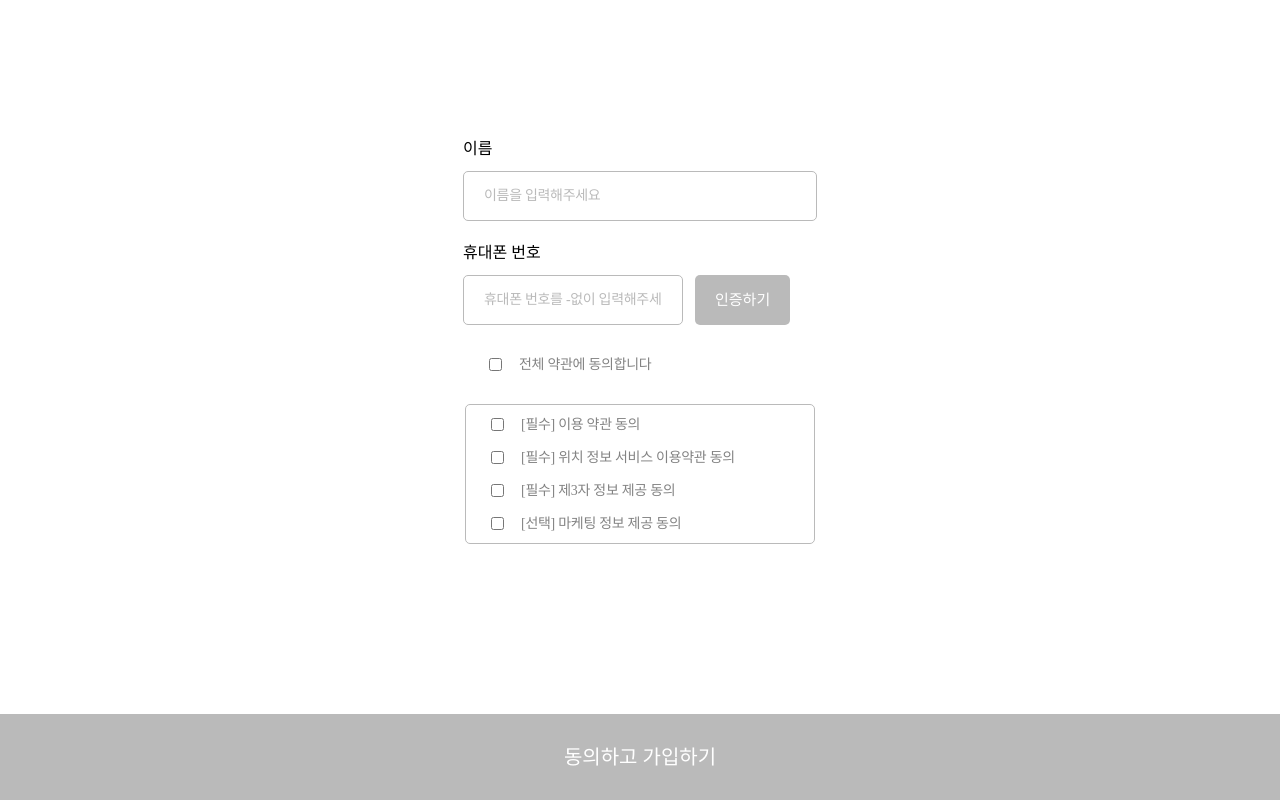
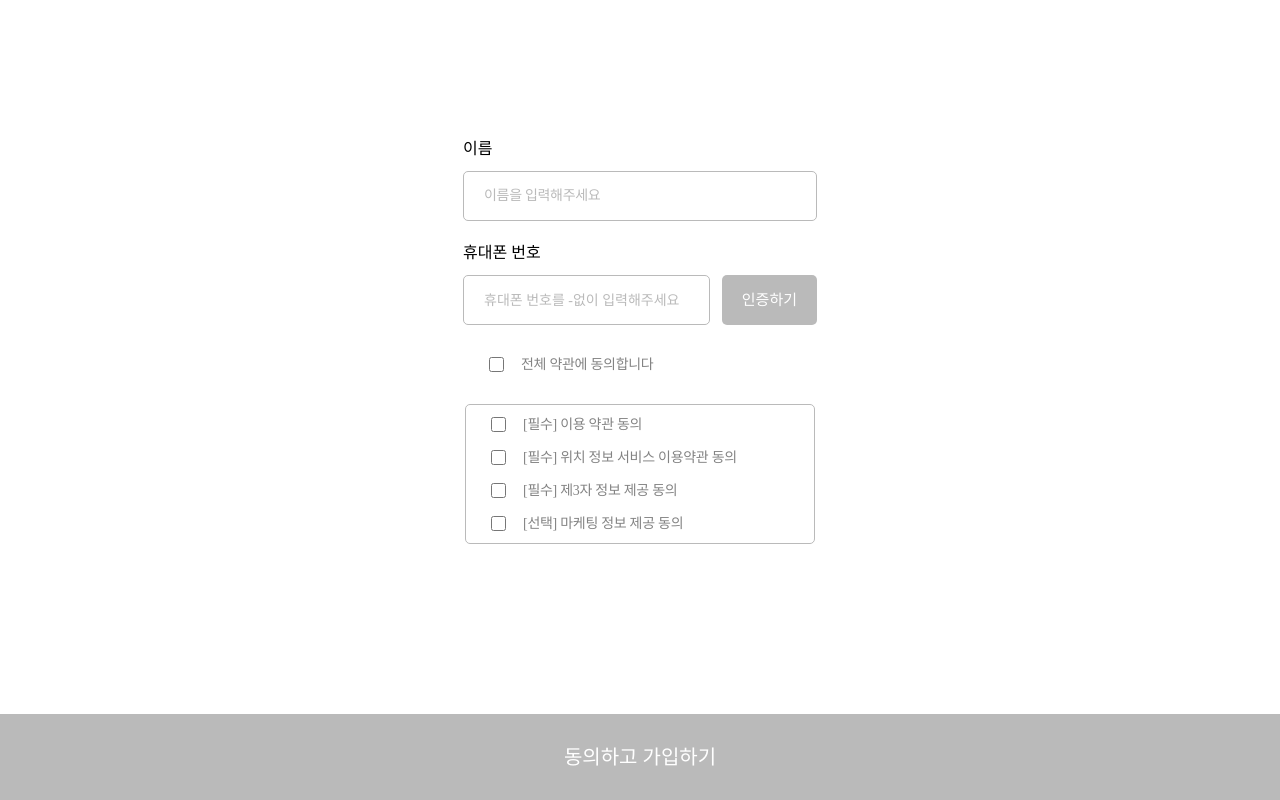
Before and after one commit to Whatdoyumin/fitpass-web, a React (Vite) app: page /signup/step2 in a window 1280 px wide. Built offline with nearby package versions, Linux system fonts and the light colour scheme; a web font is replaced by a local one.

Commit message:
style : 입력창 스타일 변경

```diff
--- a/src/pages/Signup/SignupStep2.tsx
+++ b/src/pages/Signup/SignupStep2.tsx
@@ -118,13 +118,29 @@ function SignupStep2() {
           휴대폰 번호
         </label>
         <div className="flex items-center gap-[12px]">
-          <InputField
-            type="text"
-            placeholder="휴대폰 번호를 -없이 입력해주세요"
-            value={phoneNumber}
-            onChange={(e) => setPhoneNumber(e.target.value)}
-            hasError={!validatePhoneNumber() && phoneNumber !== ""}
-          />
+          {/* 휴대폰 입력창 */}
+          <div
+            className="
+              flex
+              items-center
+              h-[50px]
+              px-[20px]
+              border
+              border-gray-400
+              rounded-[5px]
+              flex-1
+              gap-[20px]
+              relative
+            "
+          >
+            <input
+              type="text"
+              placeholder="휴대폰 번호를 -없이 입력해주세요"
+              value={phoneNumber}
+              onChange={(e) => setPhoneNumber(e.target.value)}
+              className="w-full outline-none text-[14px] font-medium placeholder-gray-400"
+            />
+          </div>
           <button
             onClick={handleSendCode}
             disabled={!validatePhoneNumber()}
@@ -209,6 +225,7 @@ function SignupStep2() {
           type="checkbox"
           checked={agreements.all}
           onChange={handleAllAgreement}
+            className="w-[15px] h-[15px]"
         />
         <span className="text-[14px] text-gray-500 font-medium leading-[19px] tracking-[-0.28px]">
           전체 약관에 동의합니다
@@ -241,6 +258,7 @@ function SignupStep2() {
             type="checkbox"
             checked={agreements.terms}
             onChange={() => handleAgreementChange("terms")}
+            className="w-[15px] h-[15px]"
           />
           [필수] 이용 약관 동의
         </label>
@@ -249,6 +267,7 @@ function SignupStep2() {
             type="checkbox"
             checked={agreements.location}
             onChange={() => handleAgreementChange("location")}
+            className="w-[15px] h-[15px]"
           />
           [필수] 위치 정보 서비스 이용약관 동의
         </label>
@@ -257,6 +276,7 @@ function SignupStep2() {
             type="checkbox"
             checked={agreements.thirdParty}
             onChange={() => handleAgreementChange("thirdParty")}
+            className="w-[15px] h-[15px]"
           />
           [필수] 제3자 정보 제공 동의
         </label>
@@ -265,6 +285,7 @@ function SignupStep2() {
             type="checkbox"
             checked={agreements.marketing}
             onChange={() => handleAgreementChange("marketing")}
+            className="w-[15px] h-[15px]"
           />
           [선택] 마케팅 정보 제공 동의
         </label>
```
